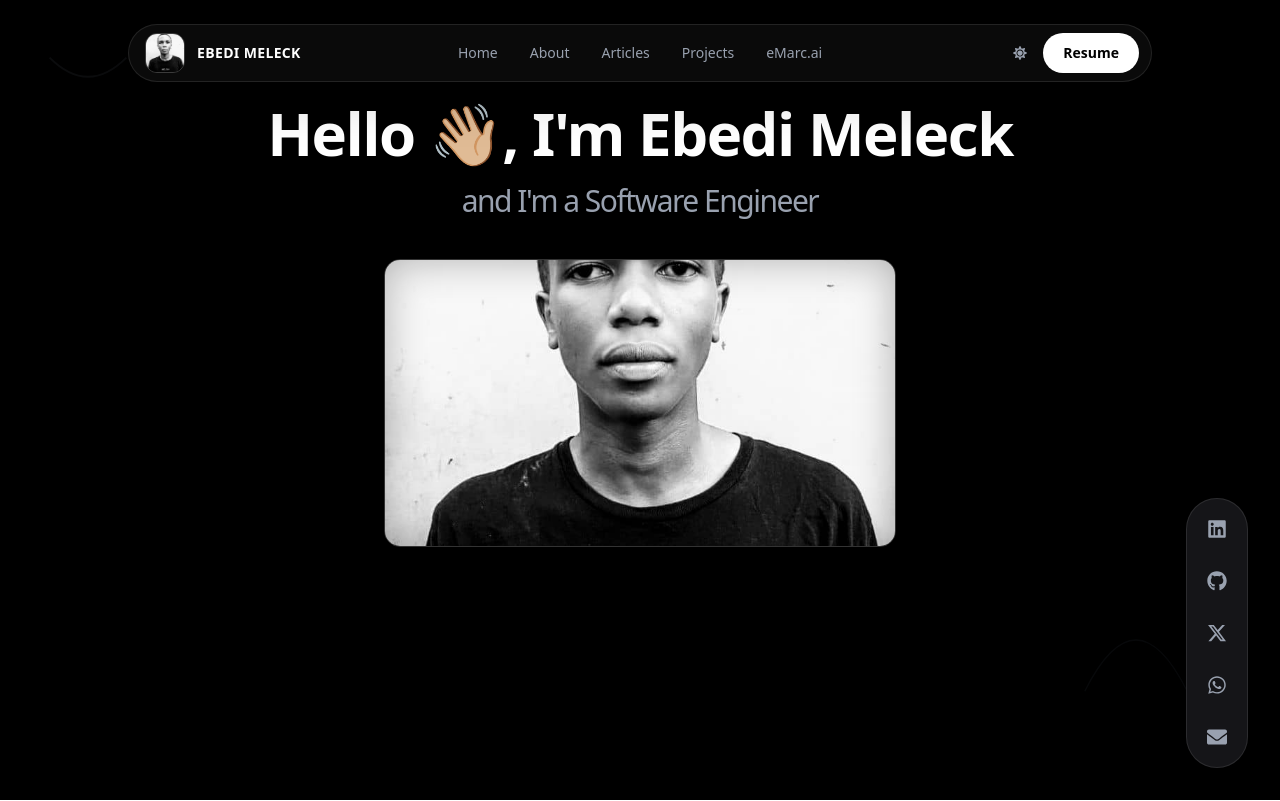
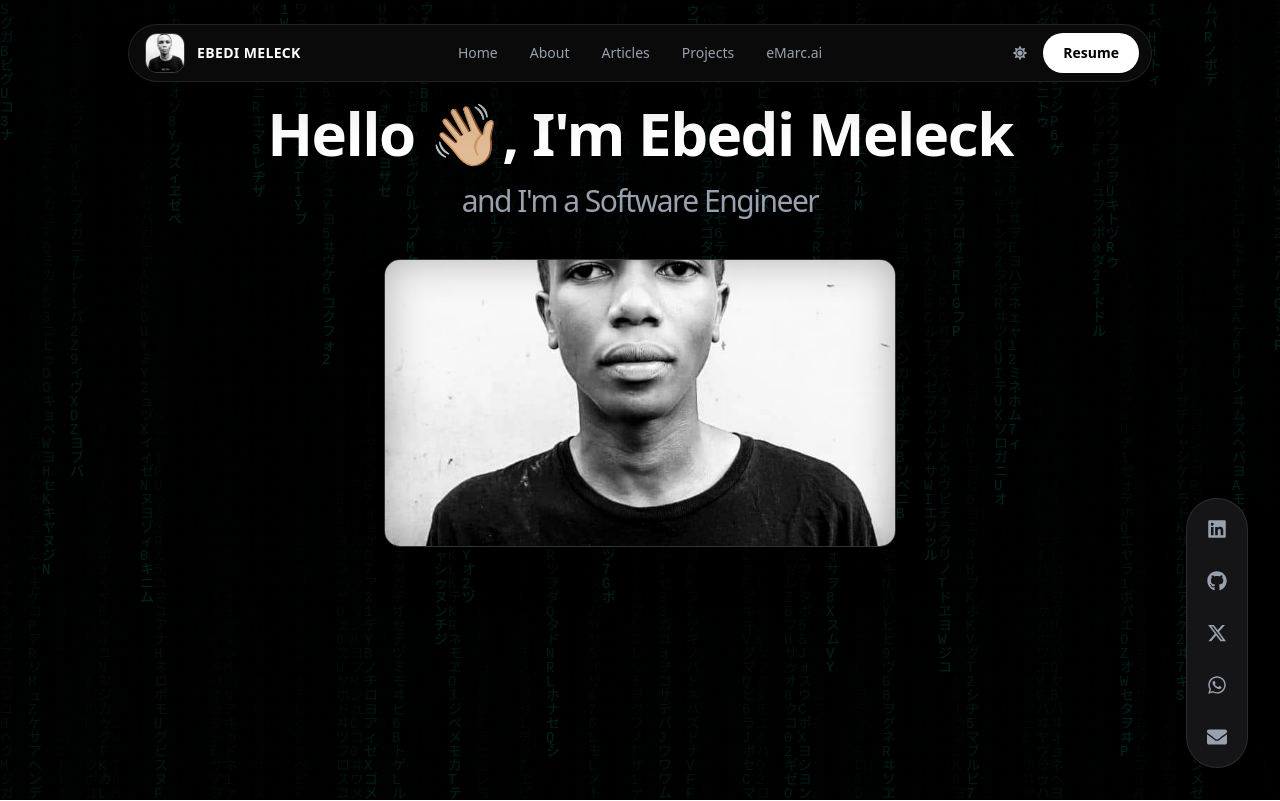
Before and after one commit to ISONIC0788/ebedimeleck.engineer, a React (Vite) app in the folder front-end/: page /home in a window 1280 px wide. Shown: the top 801 px of the page. Built offline with nearby package versions, Linux system fonts and the light colour scheme.

Commit message:
refactor[hero]:added matrix background on hello section

```diff
--- a/front-end/src/components/Hero.jsx
+++ b/front-end/src/components/Hero.jsx
@@ -2,13 +2,17 @@ import React from "react";
 import { FaGithub, FaLinkedin, FaWhatsapp, FaEnvelope } from "react-icons/fa";
 import { FaXTwitter } from "react-icons/fa6";
 import profilephoto from "../../public/profilephoto.jpg";
+import MatrixBackground from "./MatrixBackground";
 
 const Hero = () => {
   return (
-    <section className="relative bg-black min-h-screen flex flex-col items-center justify-start pt-24 pb-10 px-4 overflow-hidden">
+    <section className="relative min-h-screen flex flex-col items-center justify-start pt-24 pb-10 px-4 overflow-hidden bg-black">
 
-      {/* 1. Main Text Section */}
-      <div className="text-center z-10 max-w-3xl mx-auto mb-10">
+      {/* 1. Matrix Background (Sits behind everything) */}
+      <MatrixBackground />
+
+      {/* 2. Main Text Section */}
+      <div className="relative z-10 text-center max-w-3xl mx-auto mb-10">
         <h1 className="text-4xl md:text-6xl font-extrabold text-white tracking-tight leading-tight">
           Hello <span className="inline-block animate-wave origin-bottom-right">👋🏼</span>, I'm Ebedi Meleck
           <br />
@@ -18,39 +22,28 @@ const Hero = () => {
         </h1>
       </div>
 
-      {/* 2. Photo Container (Minimized & Visible) */}
-      <div className="w-full max-w-lg z-10">
+      {/* 3. Photo Container */}
+      <div className="relative z-10 w-full max-w-lg">
         <div className="relative rounded-2xl overflow-hidden aspect-[16/9] shadow-2xl border border-white/20">
 
-          {/* Removed heavy gradient and grayscale for maximum visibility */}
           <img
             src={profilephoto}
             alt="Ebedi Meleck"
             className="w-full h-full object-cover transition-transform duration-700 hover:scale-105"
           />
 
-          {/* Subtle inner border/shadow for depth without blocking the image */}
+          {/* Inner Shadow */}
           <div className="absolute inset-0 shadow-[inset_0_0_40px_rgba(0,0,0,0.3)] pointer-events-none"></div>
         </div>
       </div>
 
-      {/* 3. Floating Social Dock */}
+      {/* 4. Floating Social Dock */}
       <div className="fixed bottom-8 right-8 z-50 hidden md:flex flex-col gap-3 bg-zinc-900/90 backdrop-blur-md border border-white/10 p-2.5 rounded-full shadow-2xl">
         <SocialIcon href="https://www.linkedin.com/in/ituze-agacyo-ebed-meleck-65a13b2b7/" icon={<FaLinkedin size={20} />} label="LinkedIn" />
         <SocialIcon href="https://github.com/ISONIC0788" icon={<FaGithub size={20} />} label="GitHub" />
         <SocialIcon href="https://x.com/EbediMeleck" icon={<FaXTwitter size={20} />} label="Twitter" />
         <SocialIcon href="https://wa.me/YOUR_NUMBER" icon={<FaWhatsapp size={20} />} label="WhatsApp" />
         <SocialIcon href="mailto:ituzeebedi12@gmail.com" icon={<FaEnvelope size={20} />} label="Email" />
-      </div>
-
-      {/* 4. Subtle Background Elements */}
-      <div className="absolute inset-0 pointer-events-none opacity-10">
-         <svg className="absolute top-12 left-10 w-24 h-24 text-gray-500" viewBox="0 0 100 100" fill="none" stroke="currentColor">
-            <path d="M10 10 Q 50 50 90 10" strokeWidth="2" />
-         </svg>
-         <svg className="absolute bottom-24 right-20 w-32 h-32 text-gray-600" viewBox="0 0 100 100" fill="none" stroke="currentColor">
-            <path d="M10 90 Q 50 10 90 90" strokeWidth="1" />
-         </svg>
       </div>
 
     </section>
--- /dev/null
+++ b/front-end/src/components/MatrixBackground.jsx
@@ -0,0 +1,93 @@
+import React, { useEffect, useRef } from 'react';
+
+const MatrixBackground = () => {
+  const canvasRef = useRef(null);
+
+  useEffect(() => {
+    const canvas = canvasRef.current;
+    const ctx = canvas.getContext('2d');
+    let animationFrameId;
+
+    // Function to set canvas size
+    const resizeCanvas = () => {
+      // Use document.documentElement.scrollWidth to cover full scrollable width if needed
+      // But typically for a background, innerWidth/Height is safer to prevent infinite grow loop
+      canvas.width = window.innerWidth;
+      canvas.height = window.innerHeight;
+    };
+
+    // Initial Resize
+    resizeCanvas();
+
+    // Matrix characters
+    const chars = 'アァカサタナハマヤャラワガザダバパイィキシチニヒミリヰギジヂビピウゥクスツヌフムユュルグズブヅプエェケセテネヘメレヱゲゼデベペオォコソトノホモヨョロヲゴゾドボポヴッン0123456789ABCDEFGHIJKLMNOPQRSTUVWXYZ';
+    const charArray = chars.split('');
+
+    const fontSize = 14;
+
+    // Initialize drops
+    // We need to re-calculate columns whenever we resize, so we'll store drops in a let variable
+    let columns = Math.ceil(canvas.width / fontSize);
+    let drops = [];
+
+    // Initialize drops array
+    const initDrops = () => {
+        columns = Math.ceil(canvas.width / fontSize);
+        drops = [];
+        for (let i = 0; i < columns; i++) {
+            drops[i] = Math.random() * -100; // Start at random negative y positions for stagger
+        }
+    };
+
+    initDrops();
+
+    // Handle Resize specifically to reset columns
+    const handleResize = () => {
+        resizeCanvas();
+        initDrops();
+    };
+
+    window.addEventListener('resize', handleResize);
+
+    const draw = () => {
+      // Semi-transparent black to create fade effect
+      ctx.fillStyle = 'rgba(0, 0, 0, 0.05)';
+      ctx.fillRect(0, 0, canvas.width, canvas.height);
+
+      ctx.fillStyle = '#00bfa6'; // Primary Teal
+      ctx.font = `${fontSize}px monospace`;
+
+      for (let i = 0; i < drops.length; i++) {
+        const text = charArray[Math.floor(Math.random() * charArray.length)];
+        ctx.fillText(text, i * fontSize, drops[i] * fontSize);
+
+        // Reset drop
+        if (drops[i] * fontSize > canvas.height && Math.random() > 0.975) {
+          drops[i] = 0;
+        }
+
+        drops[i]++;
+      }
+
+      animationFrameId = requestAnimationFrame(draw);
+    };
+
+    // Start loop
+    draw();
+
+    return () => {
+      window.removeEventListener('resize', handleResize);
+      cancelAnimationFrame(animationFrameId);
+    };
+  }, []);
+
+  return (
+    <canvas
+      ref={canvasRef}
+      className="absolute top-0 left-0 w-full h-full z-0 opacity-20"
+      style={{ display: 'block' }}
+    />
+  );
+};
+
+export default MatrixBackground;
```
